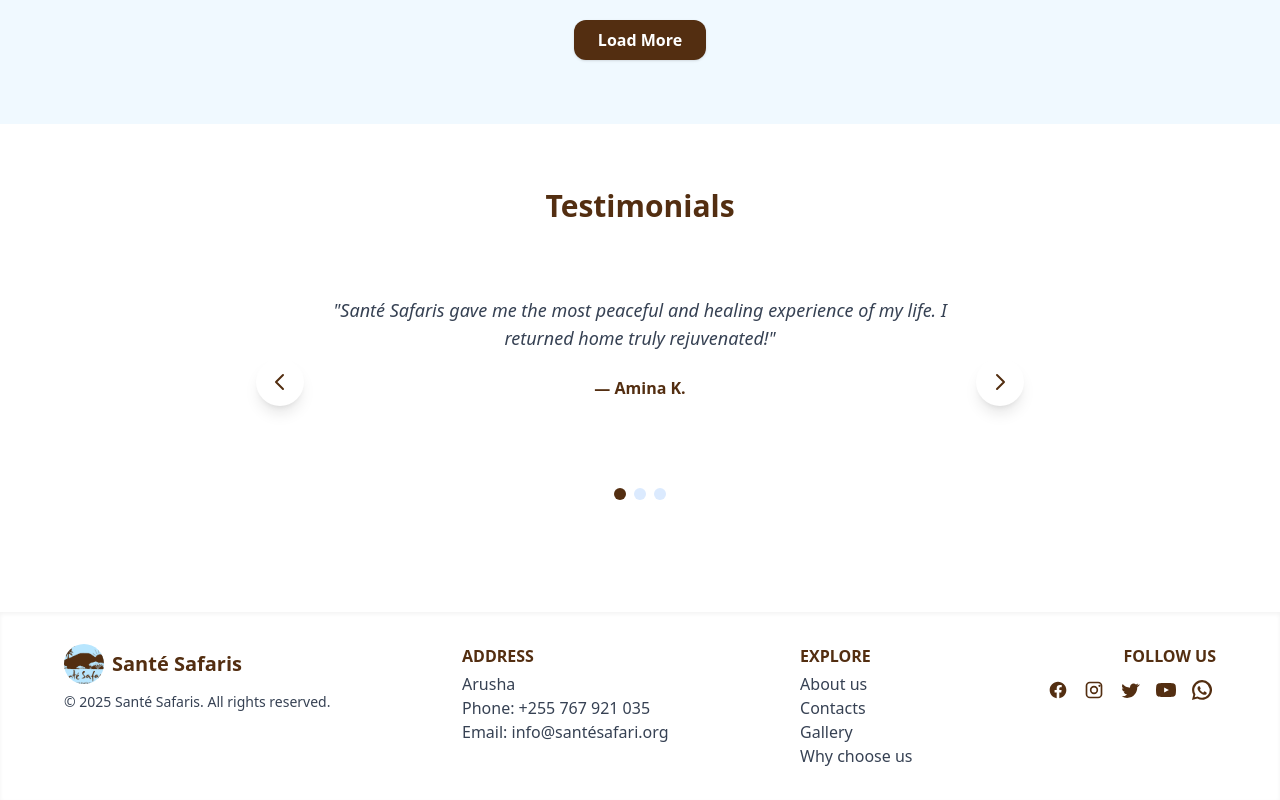
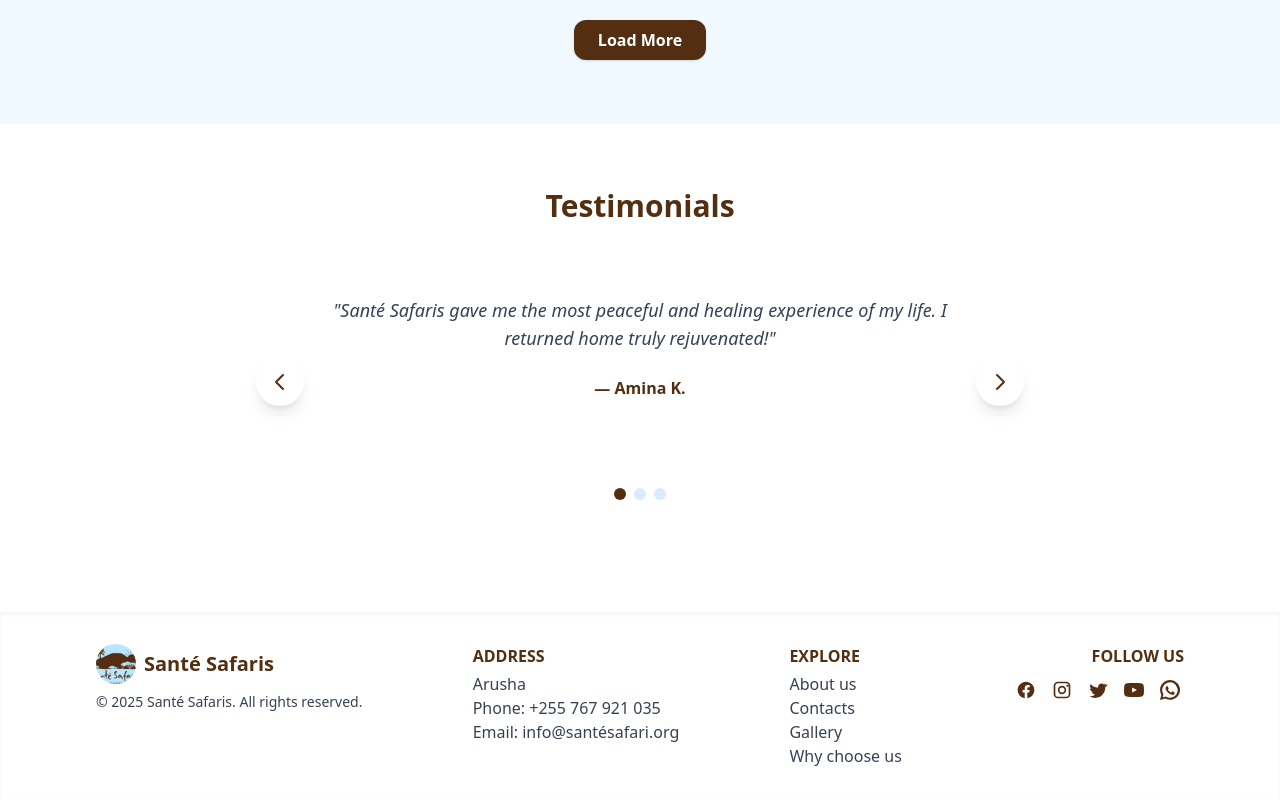
Before and after one commit to aptech-tz/sante_safari, a Next.js app: page / in a window 1280 px wide. Shown: the part 5251-6051 px from the top of the page. Built offline with nearby package versions, Linux system fonts and the light colour scheme; no server answers.

Commit message:
fixing padding on right

```diff
--- a/components/Footer.tsx
+++ b/components/Footer.tsx
@@ -5,7 +5,7 @@
 export default function Footer() {
   return (
     <footer id="footer" className="bg-white py-8 mt-12 shadow-inner">
-      <div className="max-w-6xl mx-auto flex flex-col md:flex-row justify-between items-start gap-8">
+      <div className="max-w-6xl mx-auto flex flex-col md:flex-row justify-between items-start gap-8 px-8">
         {/* Logo + Name (inline) */}
         <div className="flex flex-col md:items-start">
           <div className="flex items-center gap-2 mb-2">
```
